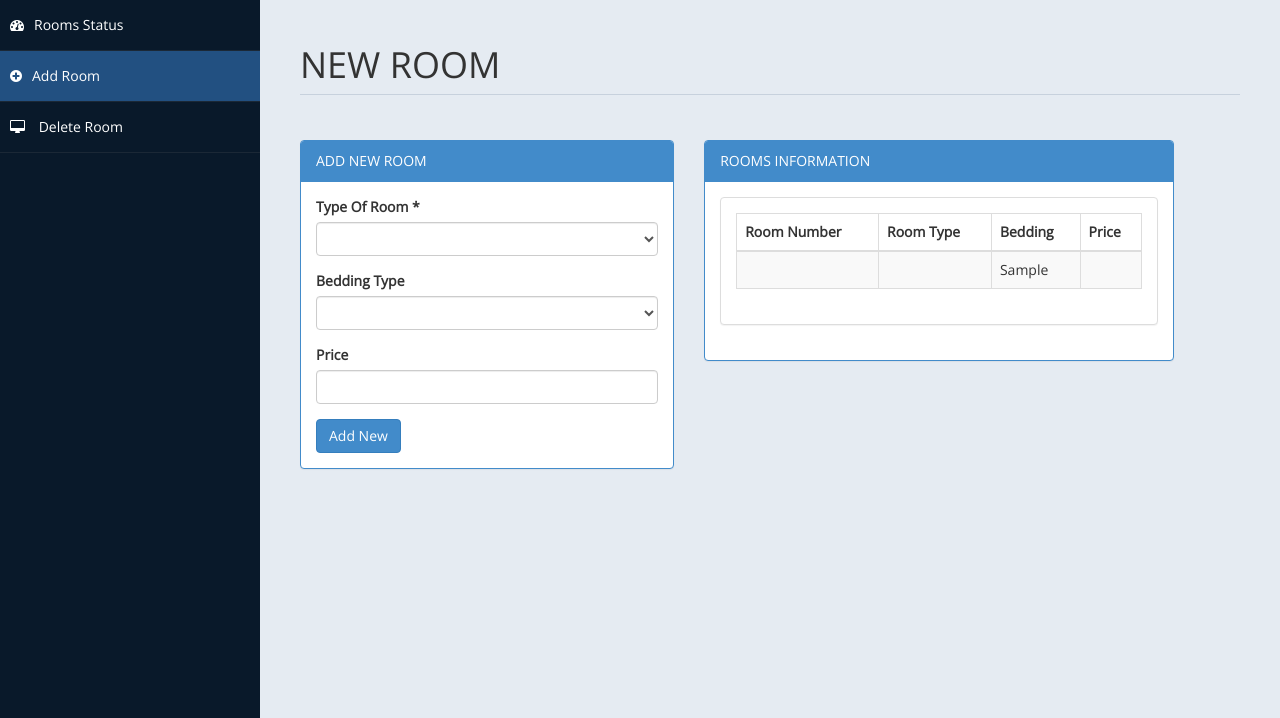
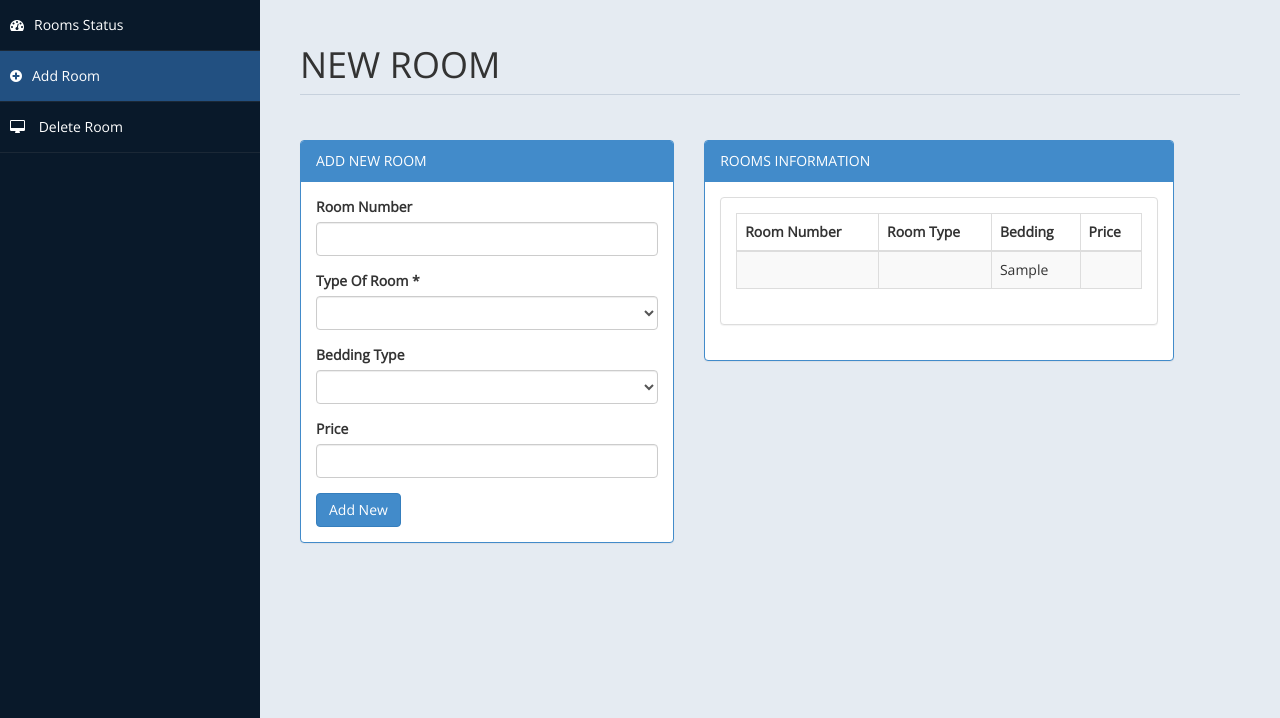
Before and after one commit to hiren1995/Hotel-Management, a PHP site: page /admin/room.php in a window 1280 px wide. Shown: the part 60-778 px from the top of the page. Run offline with PHP 8.4, Linux system fonts and the light colour scheme; the visitor is signed in with stand-in values (Sample User, id 1); tables that the repository leaves empty or names only in its code hold one stand-in row (values such as "Sample post"); data that the repository does not hold is empty.

Commit message:
room number changes

```diff
--- a/Hotel/admin/room.php
+++ b/Hotel/admin/room.php
@@ -90,6 +90,10 @@
                         </div>
                         <div class="panel-body">
 						<form name="form" method="post">
+                        <div class="form-group">
+                                            <label>Room Number</label>
+                                            <input name="rnum"  data-regex="[^0-9]+" maxlength="5" type ="text" class="form-control" required>
+                               </div>
                             <div class="form-group">
                                             <label>Type Of Room *</label>
                                             <select name="troom"  class="form-control" required>
@@ -127,27 +131,27 @@
 							 if(isset($_POST['add']))
 							 {
 										$room = $_POST['troom'];
+										$roomNo = $_POST['rnum'];
 										$bed = $_POST['bed'];
                                         $price = $_POST['price'];
 
-										// $check="SELECT * FROM room WHERE type = '$room' AND bedding = '$bed'";
-										// $rs = mysqli_query($con,$check);
-										// $data = mysqli_fetch_array($rs, MYSQLI_NUM);
-										// if($data[0] > 1) {
-										// 	echo "<script type='text/javascript'> alert('Room Already in Exists')</script>";
+										 $check="SELECT * FROM room WHERE roomNumber = '$roomNo'";
+										 $rs = mysqli_query($con,$check);
+										 $data = mysqli_fetch_array($rs, MYSQLI_NUM);
+										if($data[0] > 1) {
+											echo "<script type='text/javascript'> alert('Room Already in Exists')</script>";
 
-										// }
+                                        }
+                                        else{
+                                            $sql ="INSERT INTO `room`( `roomNumber`,`occupancy`, `pricePerNight`,`roomType`) VALUES ('$roomNo','$bed','$price','$room')" ;
+                                            if(mysqli_query($con,$sql))
+                                            {
+                                             echo '<script>alert("New Room Added") </script>' ;
+                                            }else {
+                                                echo '<script>alert("Error while adding room") </script>' ;
+                                            }
+                                        }
 
-										// else
-										// {
-                                        // }
-										$sql ="INSERT INTO `room`( `occupancy`, `pricePerNight`,`roomType`) VALUES ('$bed','$price','$room')" ;
-										if(mysqli_query($con,$sql))
-										{
-										 echo '<script>alert("New Room Added") </script>' ;
-										}else {
-											echo '<script>alert("Sorry ! Check The System") </script>' ;
-										}
 							}
 
 							?>
```
